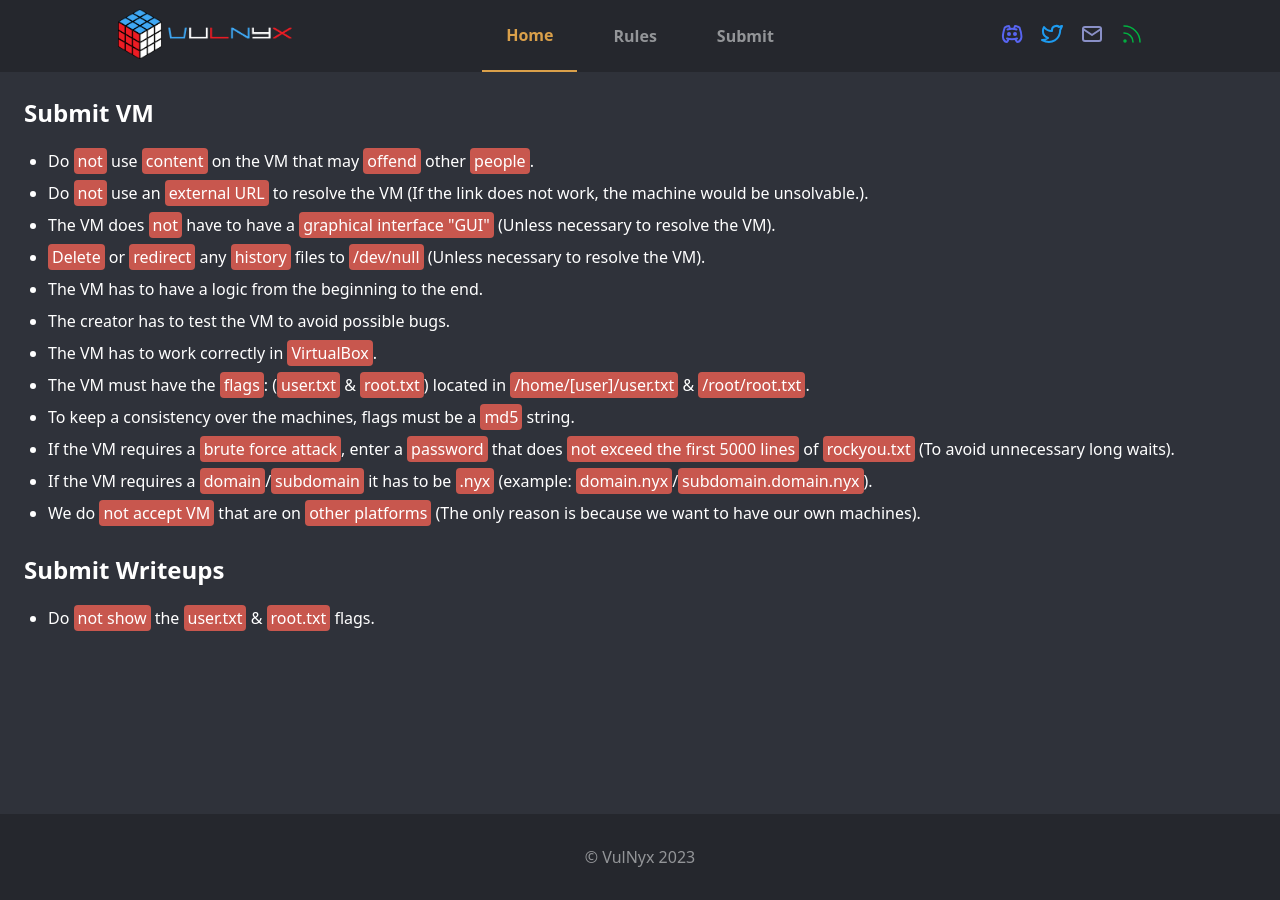
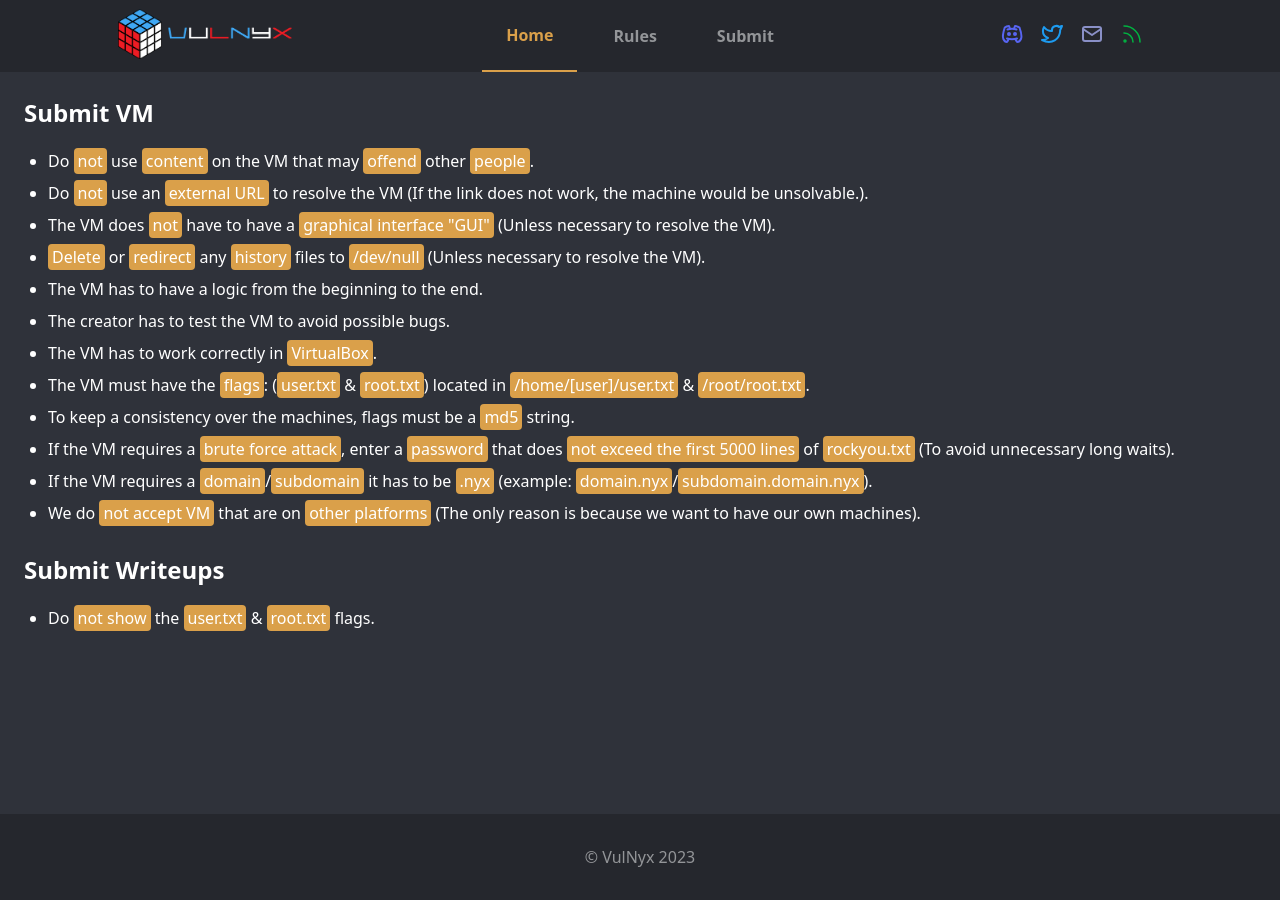
Before and after one commit to VulNyx/vulnyx, a Jekyll site: the page built from rules.md, in a window 1280 px wide. Built offline with Jekyll 4.4.1, drawn with Linux system fonts in a browser that asks for light colours.

Commit message:
change marking color #daa04a in rules.

```diff
--- a/assets/style.scss
+++ b/assets/style.scss
@@ -30,7 +30,7 @@ header, footer {
 code {
   padding: 0.15em 0.25em;
   border-radius: 0.25em;
-  background: $red;
+  background: #daa04a;
 }
 
 pre {
```
